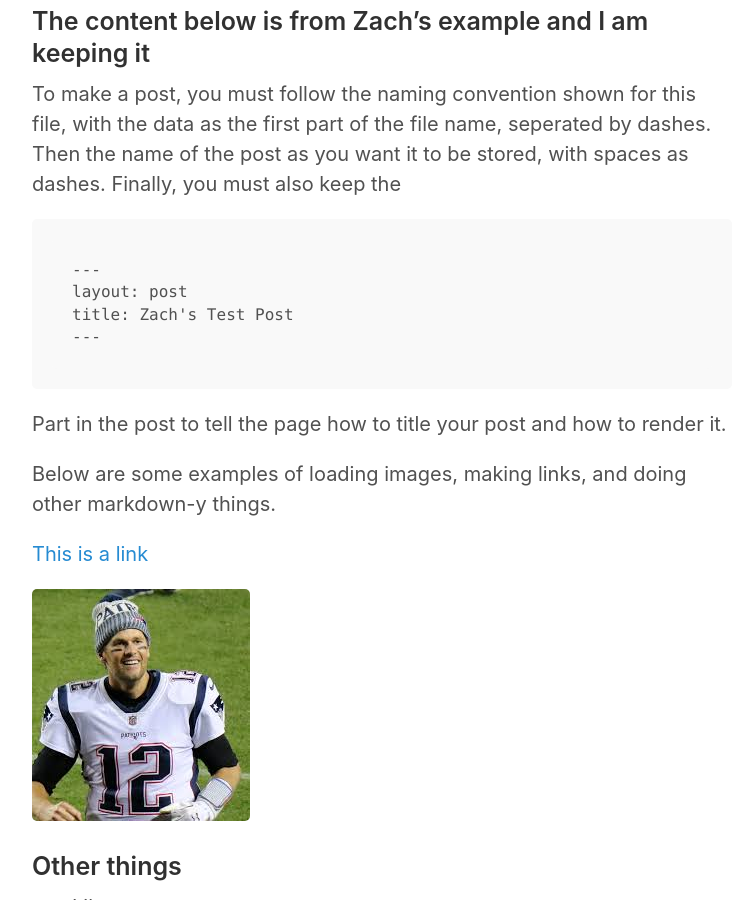
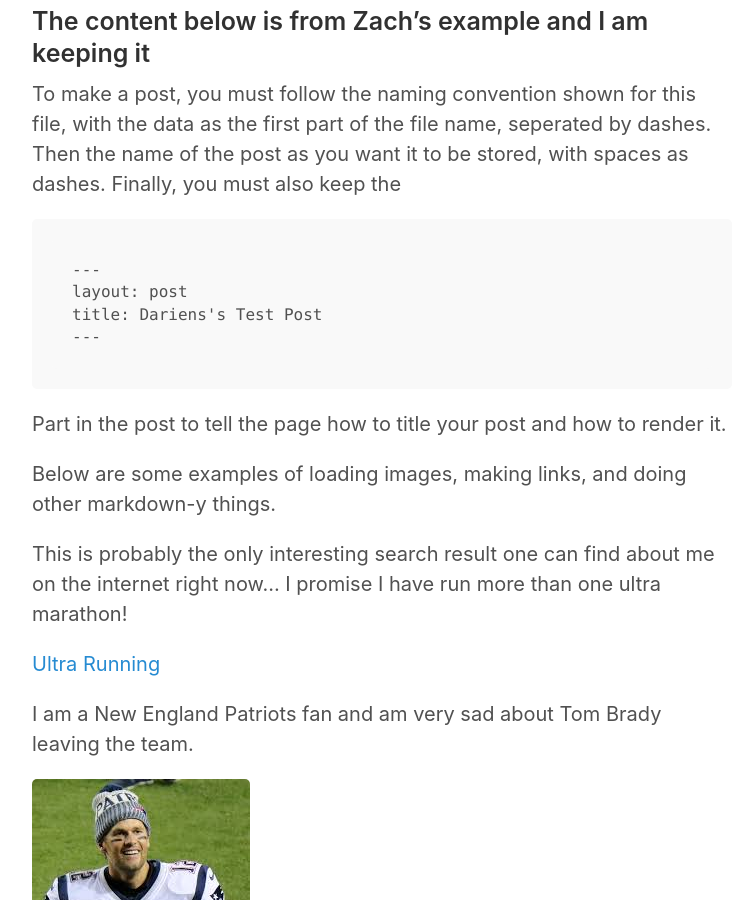
Before and after one commit to darienpmt/darienpmt.github.io, a Jekyll site: the page built from _posts/2018-08-14-Testing-Local-Images.md, in a window 1280 px wide and 900 px high, scrolled down 788 px. Shown: the whole window, without its empty margins (258-1014 px from the left). Built offline with Jekyll 4.4.1, drawn with Linux system fonts in a browser that asks for light colours.

Commit message:
adding new link, further changes

````diff
--- a/_posts/2018-08-14-Testing-Local-Images.md
+++ b/_posts/2018-08-14-Testing-Local-Images.md
@@ -18,15 +18,12 @@ I am trying to get a feel for how to write a blog. I am starting to think that t
 
 ### The content below is from Zach's example and I am keeping it
 
-To make a post, you must follow the naming convention shown for this file,
-with the data as the first part of the file name, seperated by dashes. Then
-the name of the post as you want it to be stored, with spaces as dashes.
-Finally, you must also keep the
+To make a post, you must follow the naming convention shown for this file, with the data as the first part of the file name, seperated by dashes. Then the name of the post as you want it to be stored, with spaces as dashes. Finally, you must also keep the
 
 ```
 ---
 layout: post
-title: Zach's Test Post
+title: Dariens's Test Post
 ---
 ```
 
@@ -35,8 +32,11 @@ Part in the post to tell the page how to title your post and how to render it.
 Below are some examples of loading images, making links, and doing other
 markdown-y things.
 
+This is probably the only interesting search result one can find about me on the internet right now... I promise I have run more than one ultra marathon!
 
-[This is a link](http://thisismetis.com)
+[Ultra Running](https://ultrasignup.com/results_participant.aspx?fname=Darien&lname=Mitchell-Tontar&age=29)
+
+I am a New England Patriots fan and am very sad about Tom Brady leaving the team.
 
 ![Image test]({{ site.url }}/images/tom_brady.png)
 
````
